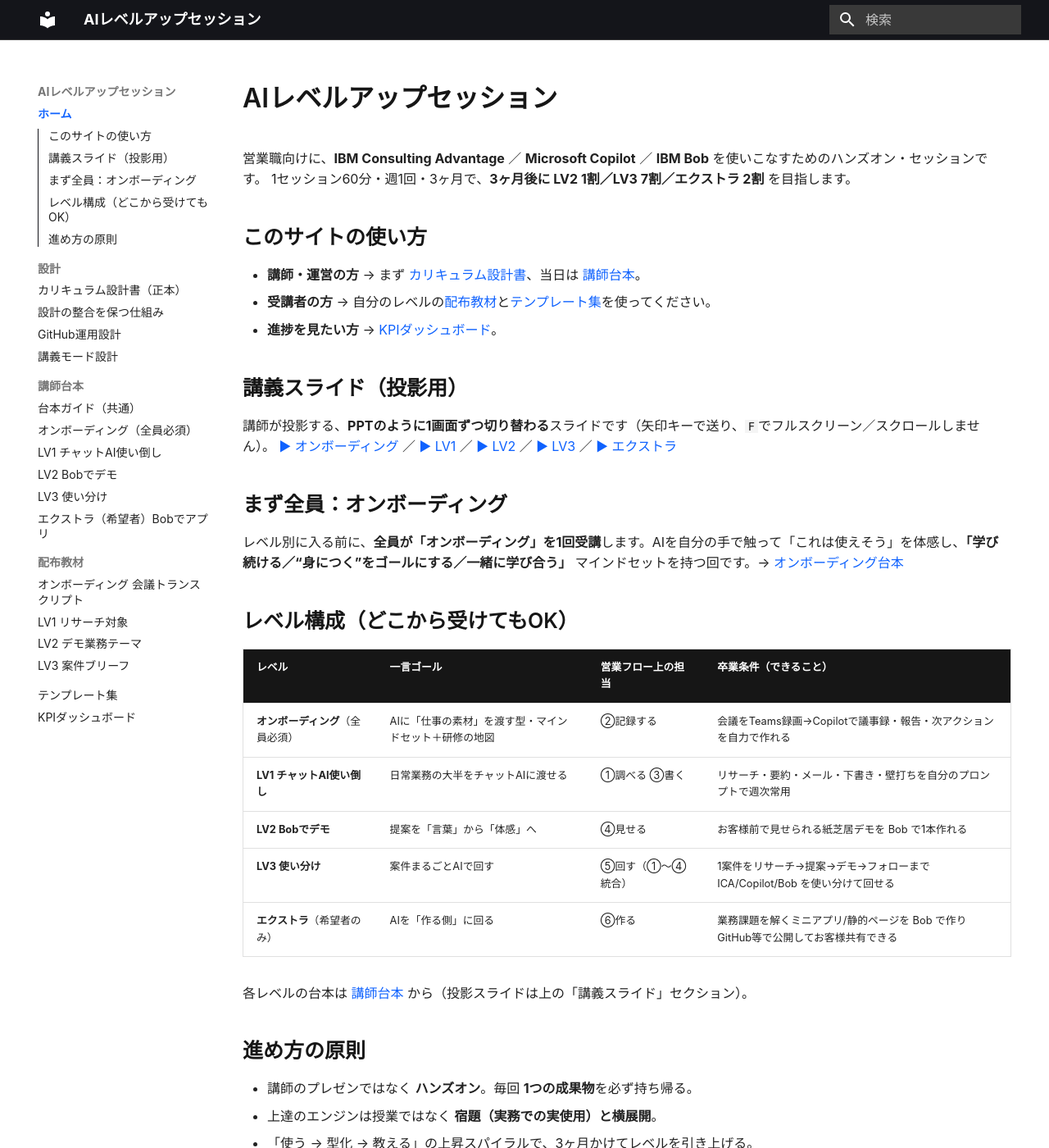
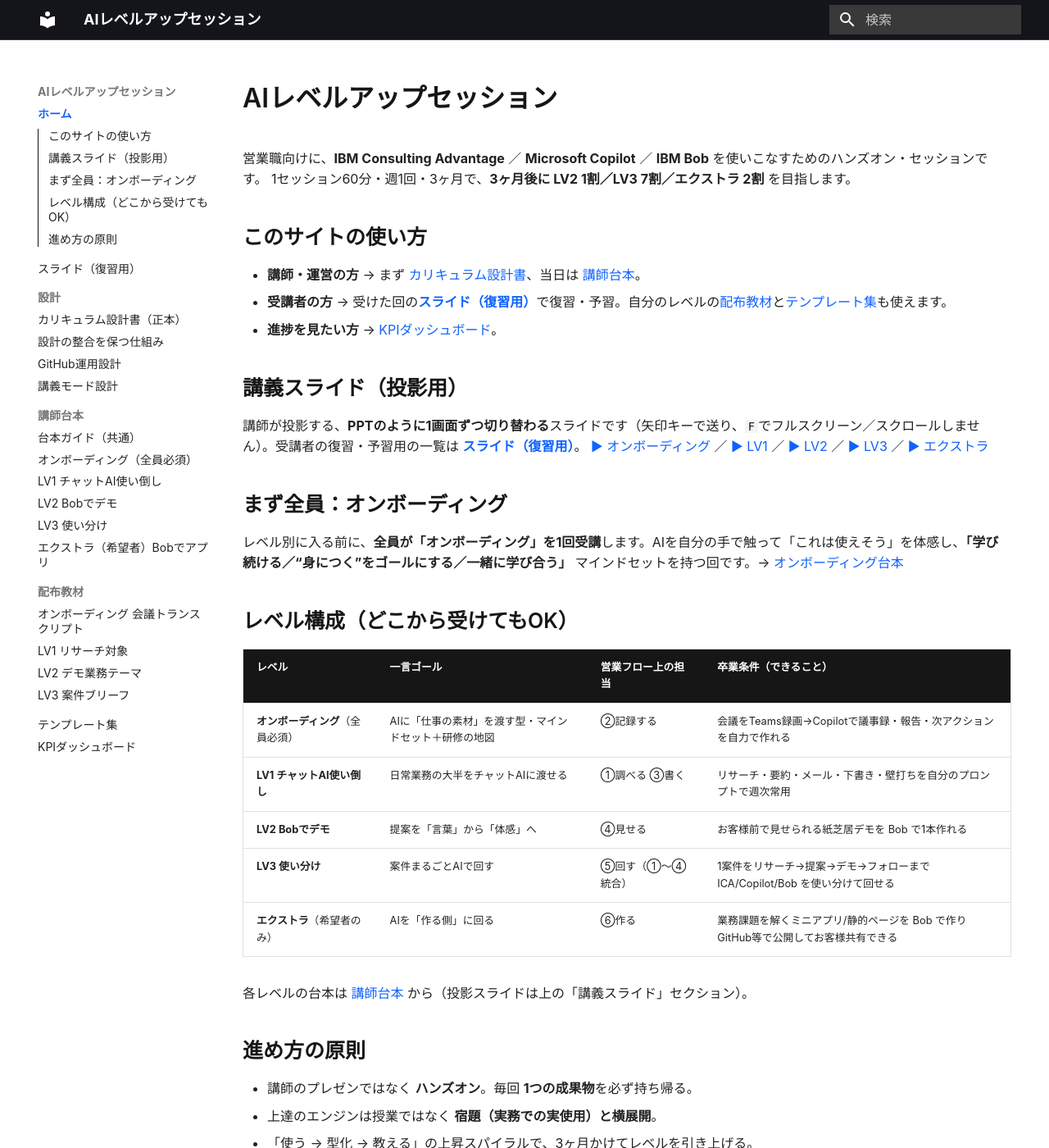
Before and after one commit to horiken1977/ai-education, an MkDocs documentation site: the page built from docs/index.md, in a window 1280 px wide and 1400 px high. Shown: the whole window at 82% size. Built offline with MkDocs 1.6.1 and Material for MkDocs 9.7.7, drawn with Linux system fonts in a browser that asks for light colours; some web fonts are replaced; some of the changed text lies outside the part shown.

Commit message:
feat: 受講者の復習用「スライド一覧」ページを新設しトップから導線
- docs/slides-index.md：5レベルのスライド(.html)を表形式でリンク（別タブ・復習/予習用）。
- mkdocs.yml nav の上位（ホーム直下）に「スライド（復習用）」を追加。
- ホームの「使い方（受講者）」と「講義スライド」節から復習ページへ誘導。
- Marpの.htmlへは生HTMLリンク（strict検証対象外）＋相対 ../slides/。strict build緑。

Co-Authored-By: Claude Opus 4.8 <noreply@anthropic.com>

```diff
--- a/docs/index.md
+++ b/docs/index.md
@@ -5,11 +5,11 @@
 
 ## このサイトの使い方
 - **講師・運営の方** → まず [カリキュラム設計書](design/curriculum.md)、当日は [講師台本](scripts/index.md)。
-- **受講者の方** → 自分のレベルの[配布教材](materials/l1-transcript.md)と[テンプレート集](templates/index.md)を使ってください。
+- **受講者の方** → 受けた回の[**スライド（復習用）**](slides-index.md)で復習・予習。自分のレベルの[配布教材](materials/l1-transcript.md)と[テンプレート集](templates/index.md)も使えます。
 - **進捗を見たい方** → [KPIダッシュボード](dashboard/index.md)。
 
 ## 講義スライド（投影用）
-講師が投影する、**PPTのように1画面ずつ切り替わる**スライドです（矢印キーで送り、`F`でフルスクリーン／スクロールしません）。
+講師が投影する、**PPTのように1画面ずつ切り替わる**スライドです（矢印キーで送り、`F`でフルスクリーン／スクロールしません）。受講者の復習・予習用の一覧は [**スライド（復習用）**](slides-index.md)。
 <a href="slides/onboarding.html" target="_blank">▶ オンボーディング</a> ／ <a href="slides/l1.html" target="_blank">▶ LV1</a> ／ <a href="slides/l2.html" target="_blank">▶ LV2</a> ／ <a href="slides/l3.html" target="_blank">▶ LV3</a> ／ <a href="slides/extra.html" target="_blank">▶ エクストラ</a>
 
 ## まず全員：オンボーディング
--- /dev/null
+++ b/docs/slides-index.md
@@ -0,0 +1,21 @@
+# スライド一覧（受講後の復習用）
+
+受けた回のスライドを、あとから見返せます。各スライドは**投影版と同じもの**で、リンクは**別タブで開きます**（矢印キーでページ送り、`F`でフルスクリーン、スクロールしません）。
+
+!!! tip "使い方"
+    受講した回のスライドを開いて、**プロンプトや手順を復習**しましょう。まだ受けていない回の**予習**にも使えます。各回の狙い・卒業条件は [カリキュラム設計書](design/curriculum.md) を参照。
+
+## レベル別スライド
+
+| レベル | スライド | この回でやること |
+|---|---|---|
+| オンボーディング（全員必須） | <a href="../slides/onboarding.html" target="_blank">▶ 開く</a> | 会議録画→議事録を体験＋研修の全体像（前提・重心・レベル・背骨・12週）を共有 |
+| LV1 チャットAI使い倒し | <a href="../slides/l1.html" target="_blank">▶ 開く</a> | 「調べる・書く」をICA/Copilotに渡す（リサーチ・要約・メール・壁打ち） |
+| LV2 Bobでデモ | <a href="../slides/l2.html" target="_blank">▶ 開く</a> | 提案を「言葉」から「体感」へ。Bobで紙芝居デモを1本作る |
+| LV3 使い分け | <a href="../slides/l3.html" target="_blank">▶ 開く</a> | 案件まるごとを ICA/Copilot/Bob を使い分けて1周回す |
+| エクストラ（希望者） | <a href="../slides/extra.html" target="_blank">▶ 開く</a> | Bobでミニアプリ／静的ページを作りGitHub等で公開（作る側へ） |
+
+---
+
+- 当日の詳しい進め方（分刻み）は [講師台本](scripts/index.md)。
+- 自分のレベルの[配布教材](materials/l1-transcript.md)・[テンプレート集](templates/index.md)も復習に使えます。
--- a/mkdocs.yml
+++ b/mkdocs.yml
@@ -37,6 +37,7 @@ markdown_extensions:
       check_paths: true
 nav:
   - ホーム: index.md
+  - スライド（復習用）: slides-index.md
   - 設計:
       - カリキュラム設計書（正本）: design/curriculum.md
       - 設計の整合を保つ仕組み: design/maintenance.md
```
